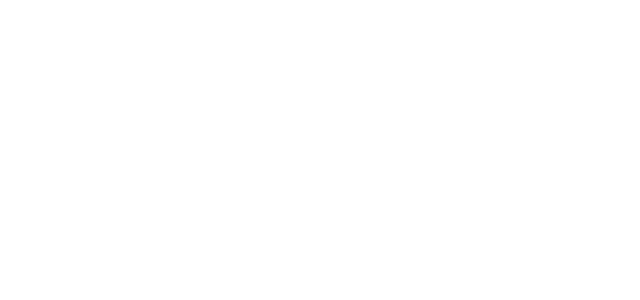
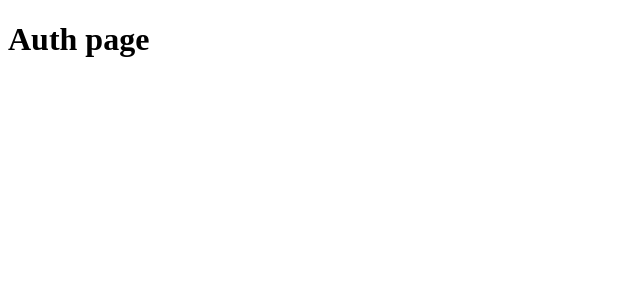
Before and after one commit to aravindkrishna2008/the-better-calendar, a Next.js app in the folder client/: page /auth in a window 1280 px wide. Shown: the top 300 px of the page, without its empty margins (0-640 px from the left). Built offline with nearby package versions, Linux system fonts and the light colour scheme.

Commit message:
trying out turbo package

```diff
--- a/client/app/auth/page.tsx
+++ b/client/app/auth/page.tsx
@@ -1,3 +1,7 @@
 export default async function AuthPage() {
-
+  return (
+    <div>
+      <h1>Auth page</h1>
+    </div>
+  );
 }
--- a/client/components/calendar.tsx
+++ b/client/components/calendar.tsx
@@ -1,6 +1,7 @@
 import styles from "../styles/Calendar.module.css";
 
 export default function Calendar() {
+  //@ts-ignore
   const Item = ({ text, date }) => {
     return <div className={styles.item}>{date}</div>;
   };
--- a/client/next.config.js
+++ b/client/next.config.js
@@ -3,7 +3,7 @@
   reactStrictMode: true,
   swcMinify: true,
   experimental: {
-    appDir: "true",
+    appDir: true,
     transpilePackages: ["ui"],
   },
 };
```
